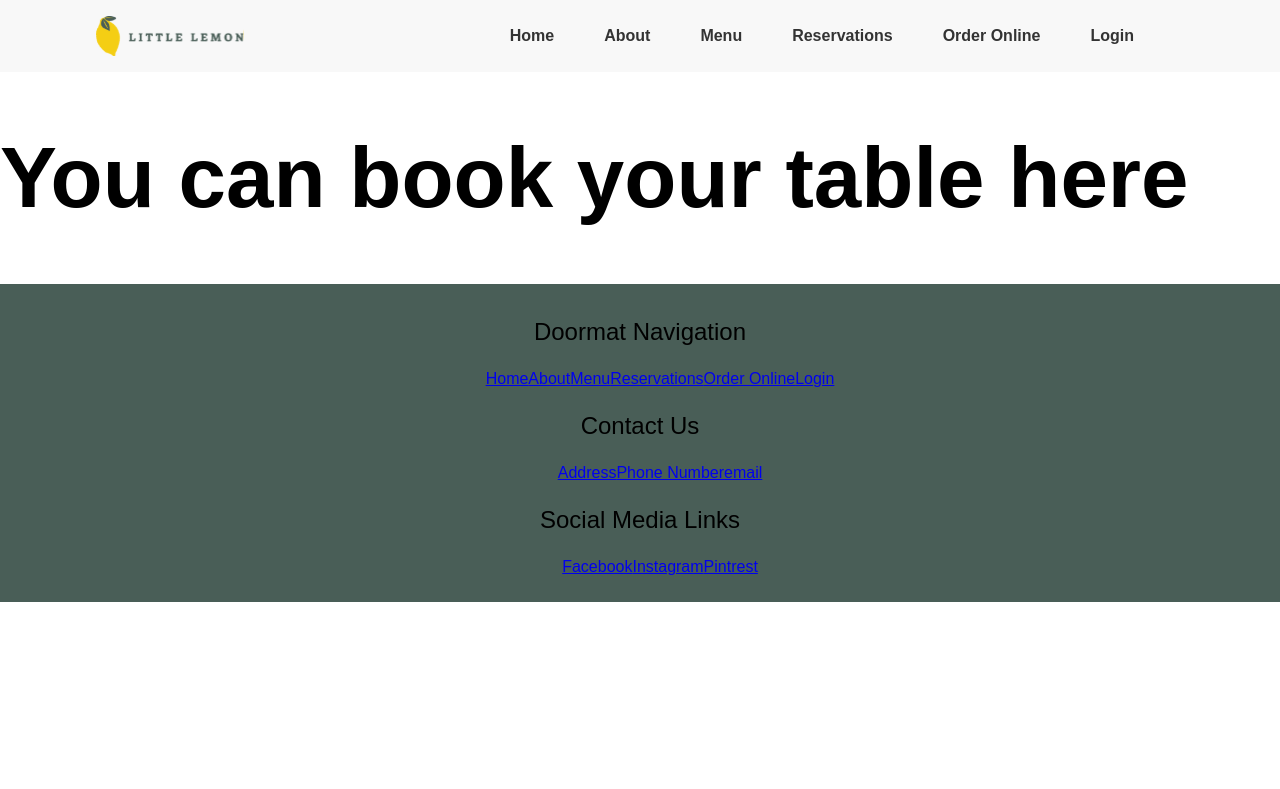
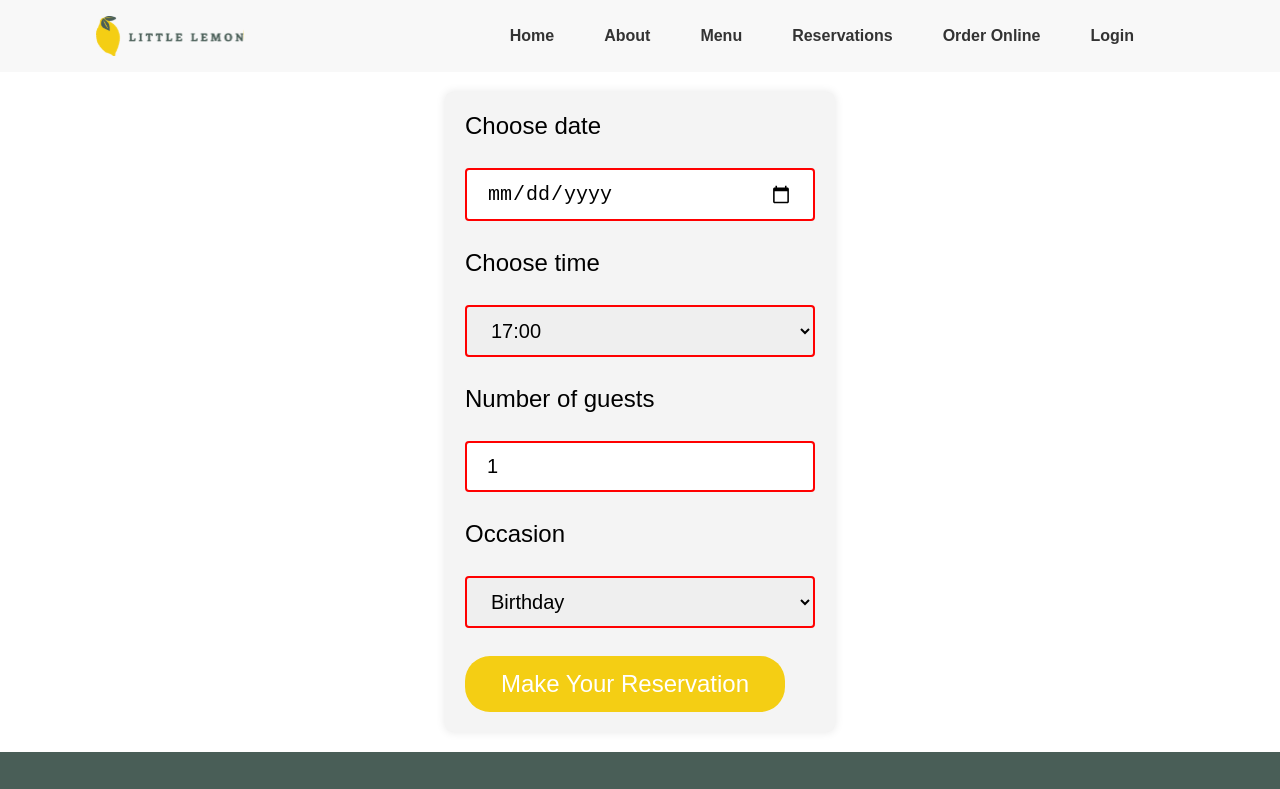
Before and after one commit to the-wolvorine/little-lemon, a React (Create React App) app: page /reservations in a window 1280 px wide. Shown: the top 789 px of the page. Built offline with nearby package versions, Linux system fonts and the light colour scheme.

Commit message:
Created custom button component and updated table booking form

```diff
--- /dev/null
+++ b/src/components/Button/Button.css
@@ -0,0 +1,13 @@
+.hero-button {
+    background-color: #f4ce14;
+    width: 20rem;
+    height: 3.5rem;
+    border-radius: 25px;
+    border: none;
+    cursor: pointer;
+}
+
+.hero-button > p {
+    margin: 0;
+    color: #fff; /* Optional: Add text color for better visibility */
+}
--- /dev/null
+++ b/src/components/Button/Button.js
@@ -0,0 +1,12 @@
+import React from 'react';
+import './Button.css'; // Import your CSS file
+
+const Button = ({ onClick, children }) => {
+  return (
+    <button className="hero-button" onClick={onClick}>
+      <p>{children}</p>
+    </button>
+  );
+};
+
+export default Button;
--- a/src/components/Main.js
+++ b/src/components/Main.js
@@ -1,5 +1,6 @@
 import "../styles/main.css"
 import banner from "../Assets/restauranfood.jpg";
+import Button from "./Button/Button";
 
 export default function Main() {
     return(
@@ -8,7 +9,7 @@ export default function Main() {
                 <h1 className="hero-title">Little Lemon</h1>
                 <h2 className="hero-location">Chicago</h2>
                 <p className="hero-description">We are a family owned mediterranean restaurant, focussed on traditional recipies served with modern twist.</p>
-                <button className="hero-button"><p>Reserve a Table</p></button>
+                <Button>Reserve a Table</Button>
             </section>
             <img src={banner} alt="food" className="food-img"/>
         </main>
--- a/src/components/Reservations.js
+++ b/src/components/Reservations.js
@@ -1,5 +1,72 @@
+import React, { useState } from 'react';
+import "../styles/reservations.css";
+import Button from './Button/Button';
+
 export default function Reservations() {
-    return(
-        <h1>You can book your table here</h1>
-    );
+  // Define state variables
+  const [selectedDate, setSelectedDate] = useState('');
+  const [selectedTime, setSelectedTime] = useState('17:00');
+  const [numberOfGuests, setNumberOfGuests] = useState(1);
+  const [selectedOccasion, setSelectedOccasion] = useState('Birthday');
+
+  // State variable for available times
+  const [availableTimes] = useState([
+    '17:00',
+    '18:00',
+    '19:00',
+    '20:00',
+    '21:00',
+    '22:00',
+  ]);
+
+  return (
+    <div className='form-container'>
+        <form className="booking-form">
+            <label htmlFor="res-date"><p className='form-label'>Choose date</p></label>
+            <input
+                type="date"
+                id="res-date"
+                value={selectedDate}
+                onChange={(e) => setSelectedDate(e.target.value)}
+            />
+
+            <label htmlFor="res-time"><p className='form-label'>Choose time</p></label>
+            <select
+                id="res-time"
+                value={selectedTime}
+                onChange={(e) => setSelectedTime(e.target.value)}
+            >
+                {availableTimes.map((time) => (
+                <option key={time} value={time}>
+                    {time}
+                </option>
+                ))}
+            </select>
+
+            <label htmlFor="guests"><p className='form-label'>Number of guests</p></label>
+            <input
+                type="number"
+                placeholder="1"
+                min="1"
+                max="10"
+                id="guests"
+                value={numberOfGuests}
+                onChange={(e) => setNumberOfGuests(parseInt(e.target.value, 10))}
+            />
+
+            <label htmlFor="occasion"><p className='form-label'>Occasion</p></label>
+            <select
+                id="occasion"
+                value={selectedOccasion}
+                onChange={(e) => setSelectedOccasion(e.target.value)}
+            >
+                <option value="Birthday">Birthday</option>
+                <option value="Anniversary">Anniversary</option>
+                <option value="Engagement">Engagement</option>
+            </select>
+            <Button type="submit">Make Your Reservation</Button>
+            {/* <button type="submit" value="Make Your reservation">Make Your Reservations </button> */}
+        </form>
+    </div>
+  );
 }
--- a/src/styles/main.css
+++ b/src/styles/main.css
@@ -29,17 +29,6 @@ main {
     color: #EDEFEE;
 }
 
-.hero-button {
-    background-color: #F4CE14;
-    width: 20rem;
-    height: 4rem;
-    border-radius: 20px;
-}
-
-.hero-button > p {
-    margin: 0;
-}
-
 .food-img {
     margin-top: 185px;
     border-radius: 25px;
--- /dev/null
+++ b/src/styles/reservations.css
@@ -0,0 +1,35 @@
+.form-container {
+    display: flex;
+    justify-content: center;
+    align-items: center;
+    min-height: 70vh; /* Ensure the container takes at least the full viewport height */
+}
+
+.booking-form {
+    display: grid;
+    width: 350px;
+    gap: 20px;
+    background-color: #f4f4f4;
+    margin: 20px;
+    padding: 20px;
+    border-radius: 8px;
+    box-shadow: 0 0 10px rgba(0, 0, 0, 0.1);
+}
+
+input, select {
+    width: 100%;
+    padding: 12px 20px;
+    margin: 8px 0;
+    box-sizing: border-box;
+    border: 2px solid red;
+    border-radius: 4px;
+    font-size: 15pt;
+}
+
+option {
+    background-color: #F4CE14;
+}
+
+.form-label {
+    margin: 0;
+}
```
